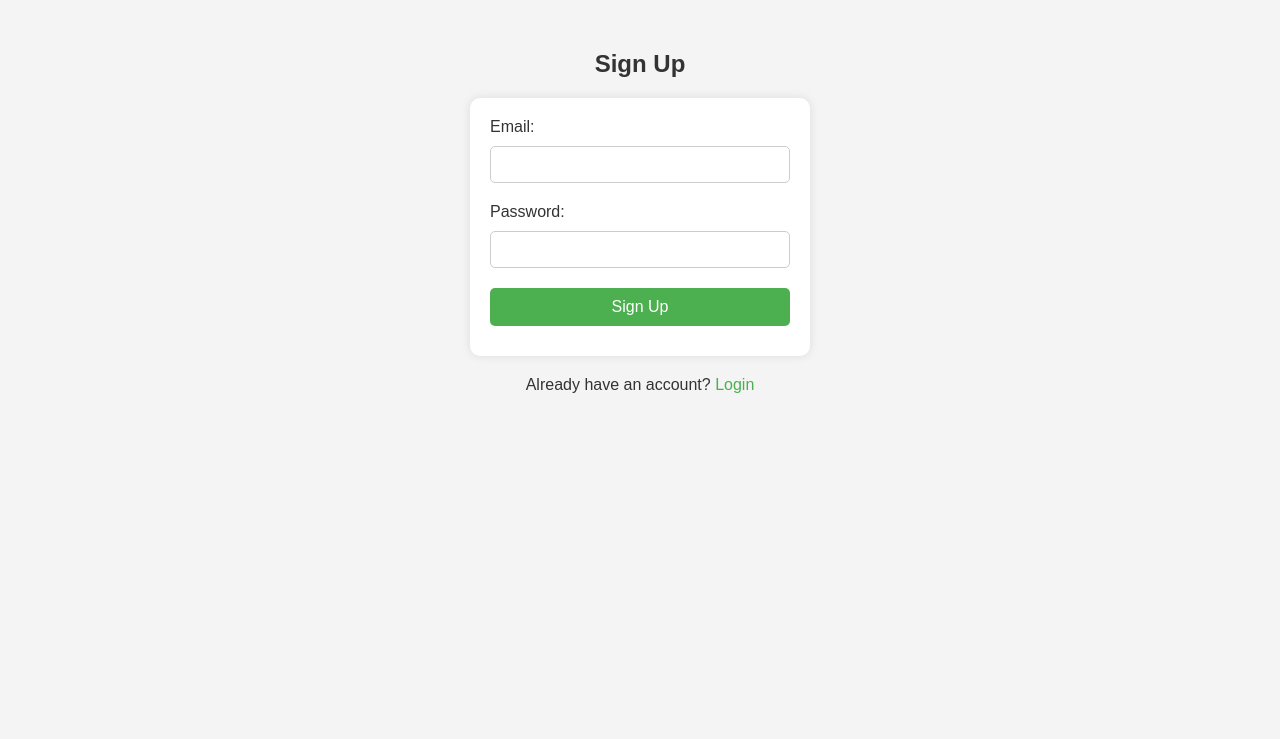
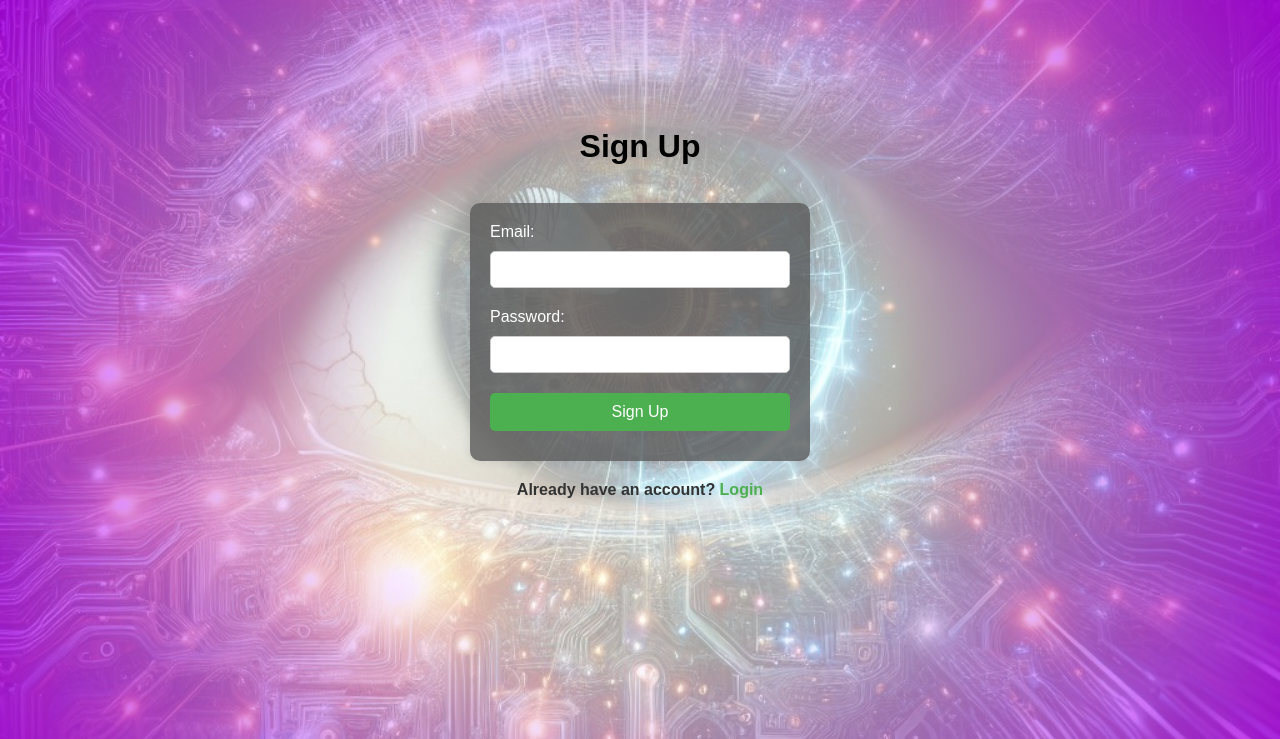
Before and after one commit to Srujan-rai/Diabetic_retinopathy, a Flask app: page /sign-up in a window 1280 px wide. Shown: the top 739 px of the page. Run offline with Flask 3, Linux system fonts and the light colour scheme.

Commit message:
styles signup page

```diff
--- a/templates/signup.html
+++ b/templates/signup.html
@@ -1,8 +1,8 @@
 <!DOCTYPE html>
 <html lang="en">
   <head>
-    <meta charset="UTF-8">
-    <meta name="viewport" content="width=device-width, initial-scale=1.0">
+    <meta charset="UTF-8" />
+    <meta name="viewport" content="width=device-width, initial-scale=1.0" />
     <title>Sign Up</title>
     <style>
       body {
@@ -10,18 +10,36 @@
         margin: 0;
         padding: 0;
         background-color: #f4f4f4;
+        background-image: url(" {{url_for("static", filename="images/bc4.jpeg") }}");
+        background-size: cover;
+        background-position: 0 -300px;
+      }
+
+      body::before {
+        position: absolute;
+        inset: 0;
+        content: "";
+        background: rgb(0, 0, 0);
+        background: radial-gradient(
+          circle,
+          rgba(255, 255, 255, 0.6) 34%,
+          rgba(185, 0, 245, 0.8026785714285714) 100%
+        );
+        z-index: -1;
       }
 
       h2 {
         text-align: center;
-            margin-top: 50px;
-            color: #333;
+        margin-top: 10%;
+        color: #000;
+        font-size: 2rem;
       }
 
       form {
         width: 300px;
         margin: 0 auto;
-            background-color: #fff;
+        margin-top: 3%;
+        background-color: rgba(90, 90, 90, 0.8);
         padding: 20px;
         border-radius: 10px;
         box-shadow: 0 0 10px rgba(0, 0, 0, 0.1);
@@ -30,7 +48,7 @@
       label {
         display: block;
         margin-bottom: 10px;
-            color: #333;
+        color: #fff;
       }
 
       input[type="email"],
@@ -45,12 +63,13 @@
       button[type="submit"] {
         width: 100%;
         padding: 10px;
-            background-color: #4CAF50;
+        background-color: #4caf50;
         color: #fff;
         border: none;
         border-radius: 5px;
         cursor: pointer;
         font-size: 16px;
+        transition: all 0.3s;
       }
 
       button[type="submit"]:hover {
@@ -61,10 +80,11 @@
         text-align: center;
         margin-top: 20px;
         color: #333;
+        font-weight: bold;
       }
 
       p a {
-            color: #4CAF50;
+        color: #4caf50;
         text-decoration: none;
       }
 
@@ -84,17 +104,13 @@
     <h2>Sign Up</h2>
     <form action="{{ url_for('signup') }}" method="post">
       <label for="email">Email:</label>
-        <input type="email" id="email" name="email" required>
-        <br>
+      <input type="email" id="email" name="email" required />
+      <br />
       <label for="password">Password:</label>
-        <input type="password" id="password" name="password" required>
-        <br>
+      <input type="password" id="password" name="password" required />
+      <br />
       <button type="submit">Sign Up</button>
-        <div class="error">
-            {% if error %}
-                {{ error }}
-            {% endif %}
-        </div>
+      <div class="error">{% if error %} {{ error }} {% endif %}</div>
     </form>
     <p>Already have an account? <a href="{{ url_for('login') }}">Login</a></p>
   </body>
```
Lines whose indentation alone changed are shown as unchanged.
